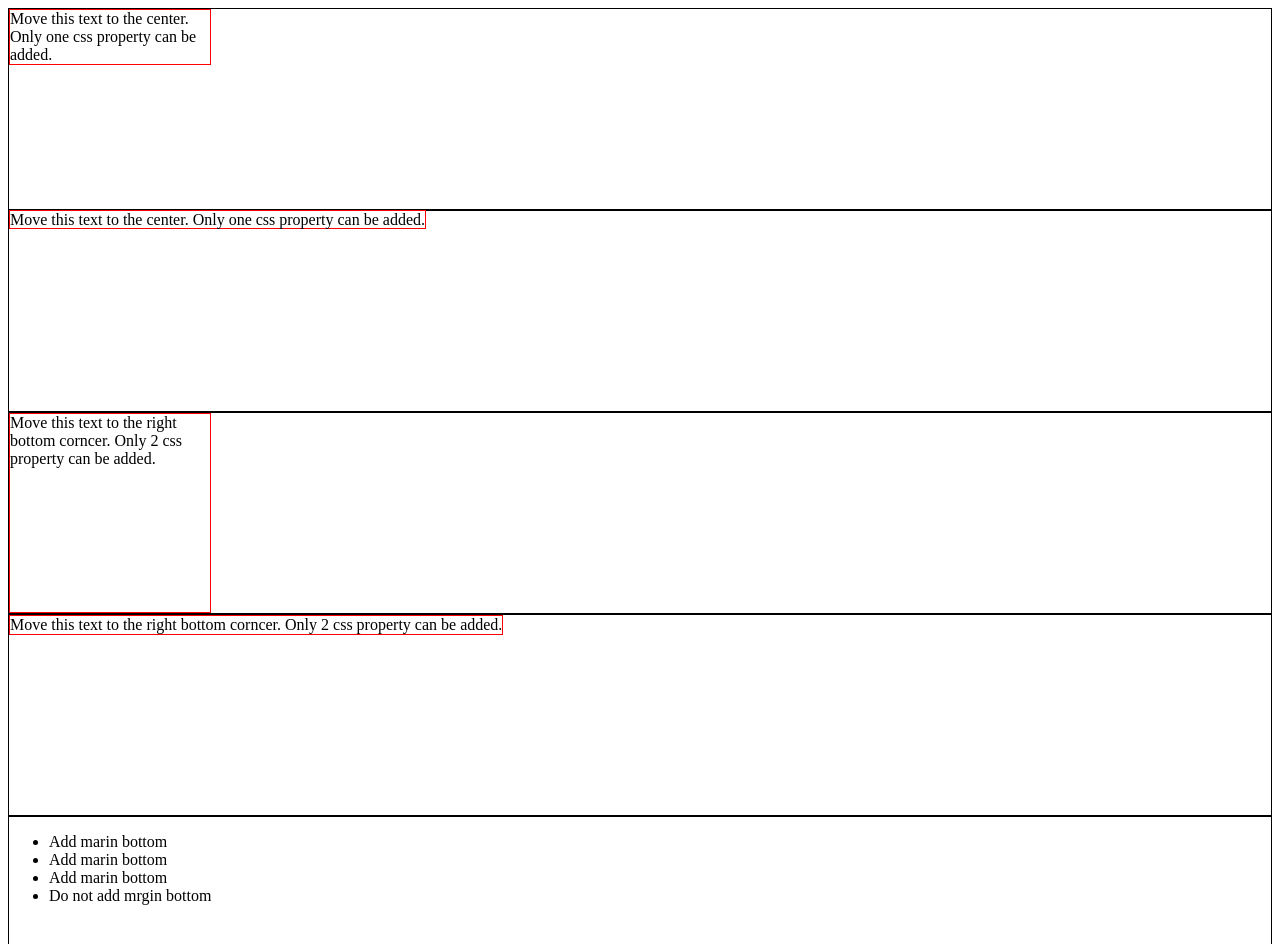
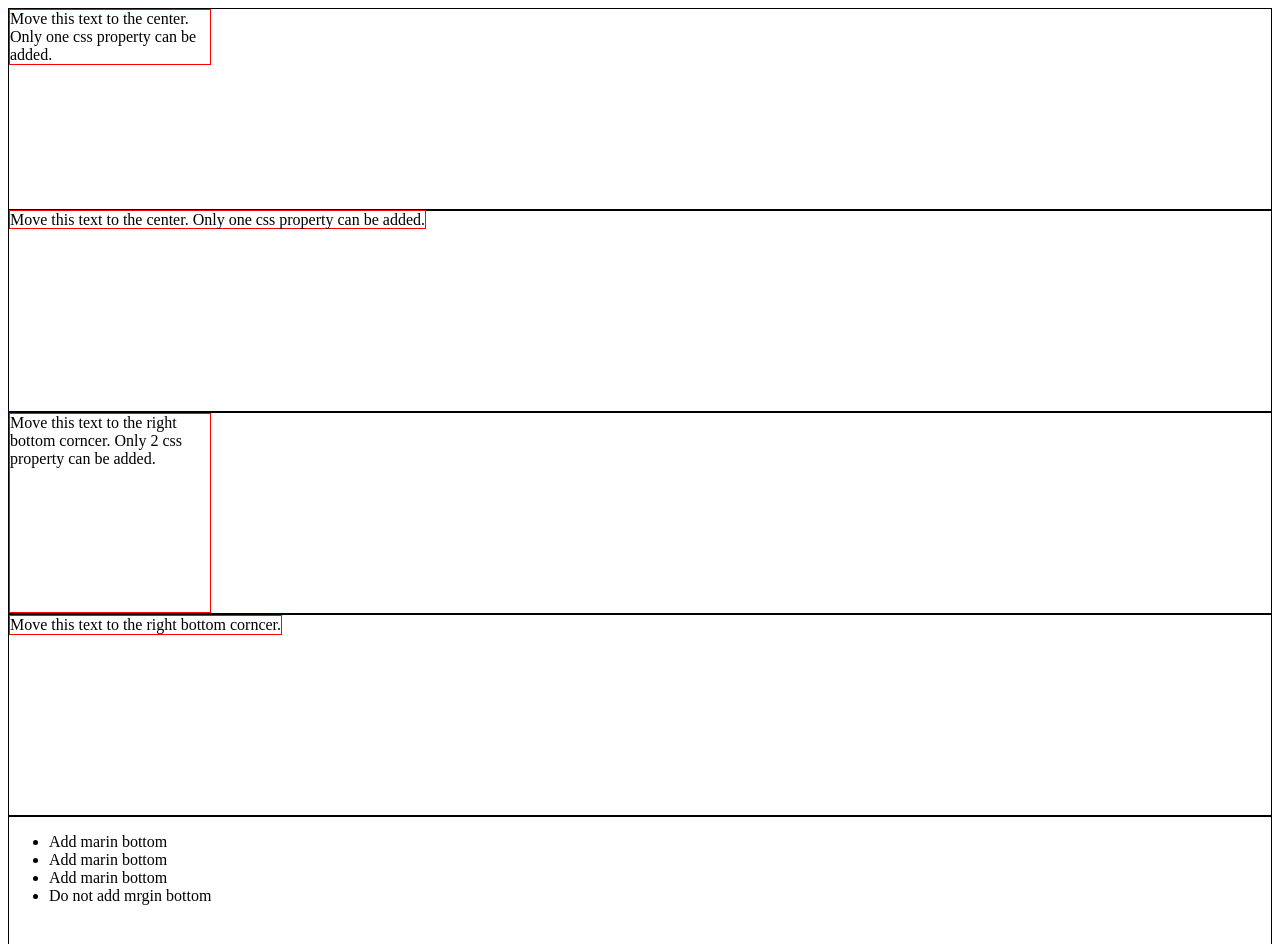
Before and after one commit to piotr-szybicki/interview-questions-ey, an Angular app: page / in a window 1280 px wide. Shown: the top 944 px of the page. Built offline with nearby package versions, Linux system fonts and the light colour scheme.

Commit message:
1 file modified

```diff
--- a/src/app/center-elements-4/center-elements-4.component.html
+++ b/src/app/center-elements-4/center-elements-4.component.html
@@ -1,3 +1,3 @@
 <div class="container">
-	<div class="child">Move this text to the right bottom corncer. Only 2 css property can be added.</div>
+	<div class="child">Move this text to the right bottom corncer.</div>
 </div>
```
